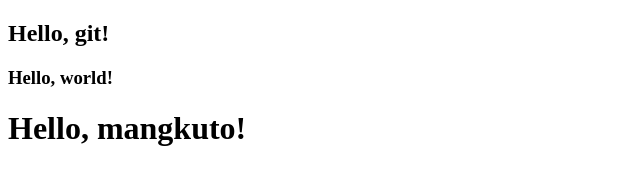
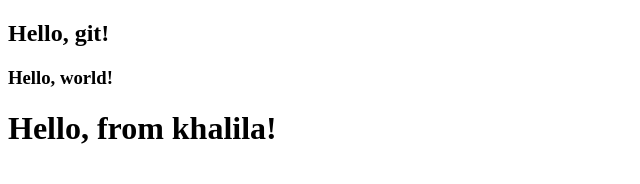
Before and after one commit to mangkuto/Hello-git, a plain HTML site: page hello-git.html in a window 1280 px wide. Shown: the whole page, without its empty margins (0-640 px from the left). Drawn offline with Linux system fonts and the light colour scheme.

Commit message:
change back to original and line3 -from khalila

```diff
--- a/hello-git.html
+++ b/hello-git.html
@@ -6,6 +6,6 @@
 	<body>
 		<h2>Hello, git!</h2>
 		<h3>Hello, world!</h3>
-		<h1>Hello, mangkuto!</h1>
+		<h1>Hello, from khalila!</h1>
 	</body>
 </html>
```
